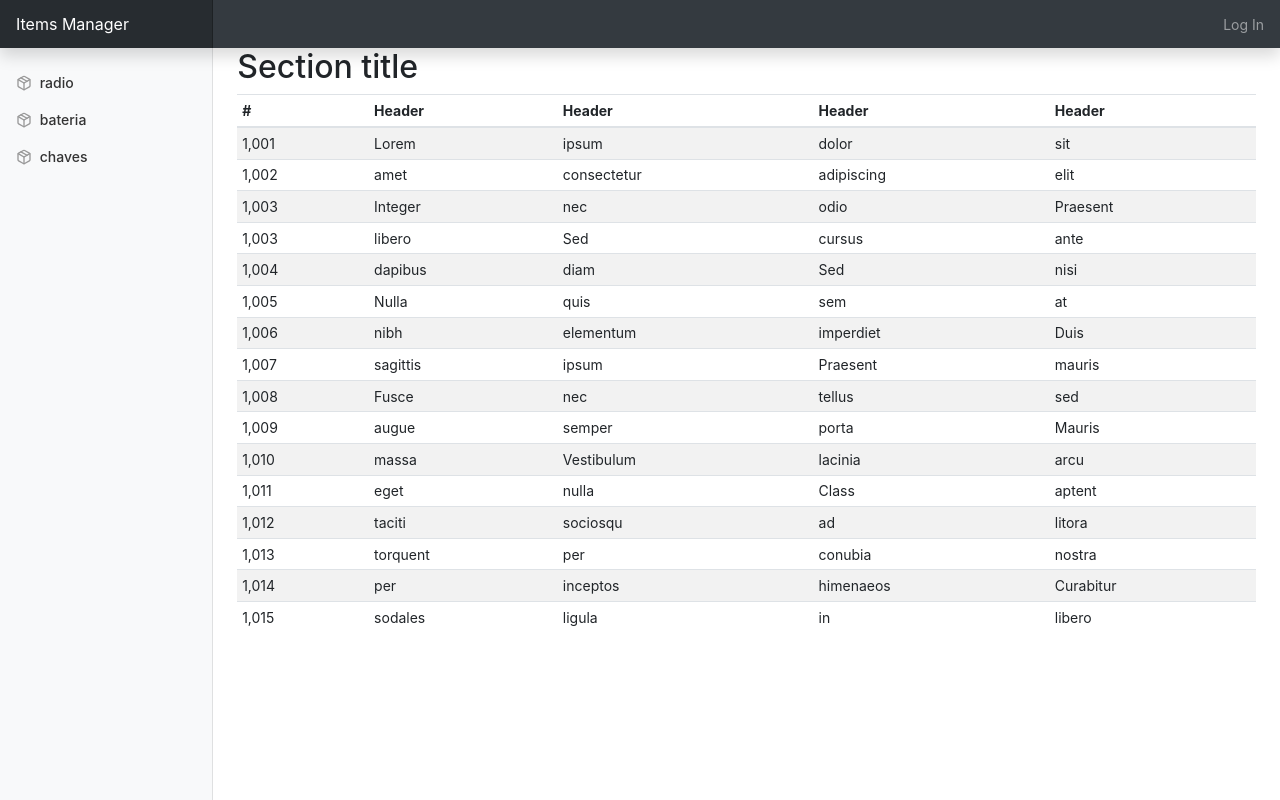
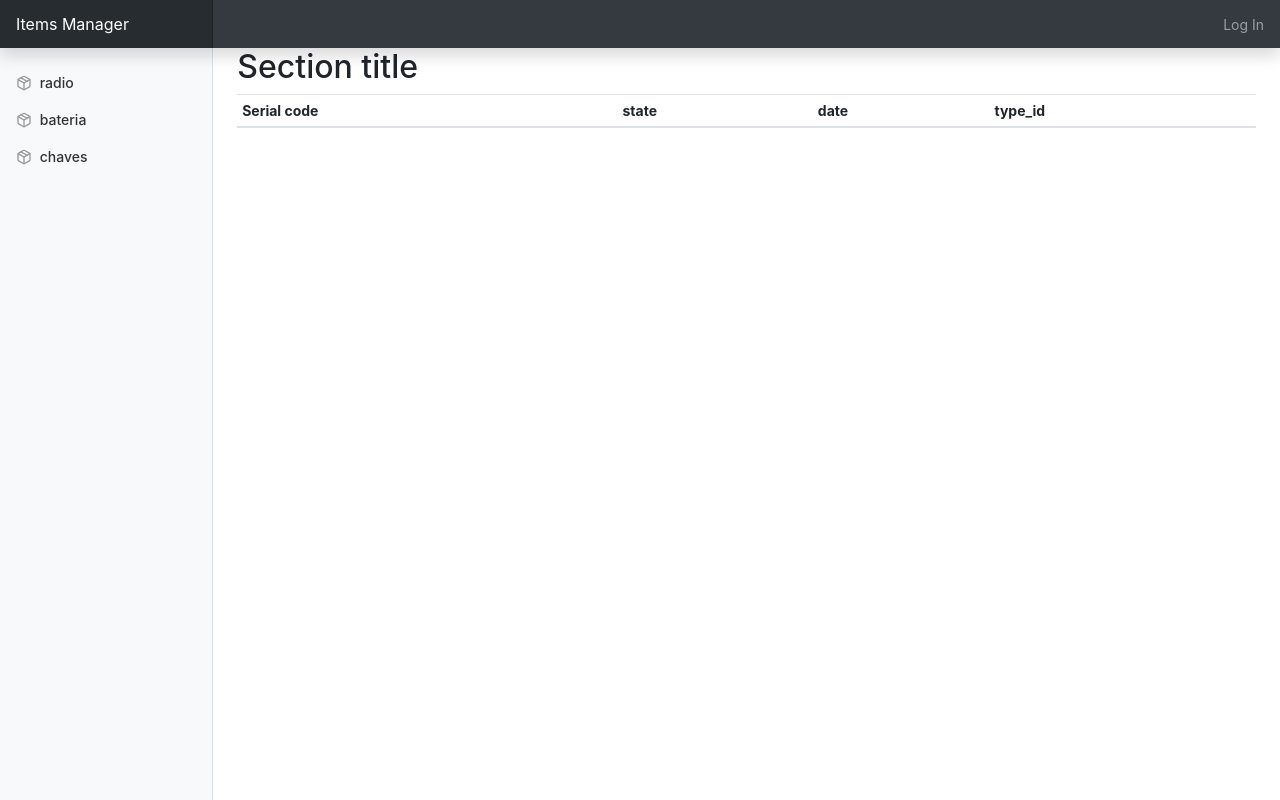
Before and after one commit to fredgido/ShiftItemsManager, a Flask app: page / in a window 1280 px wide. Run offline with Flask 2, Linux system fonts and the light colour scheme; data comes from the database, SQL or seed files in the repository; both versions use the stored data as it was after the commit; lists and menus that the app fills with data are empty; some libraries are stand-ins or nearby versions.

Commit message:
more views

```diff
--- a/templates/dashindex.html
+++ b/templates/dashindex.html
@@ -54,7 +54,7 @@
         <ul class="nav flex-column">
           {% for item_type in item_type_list %}
           <li class="nav-item">
-            <a class="nav-link" href="#">
+            <a class="nav-link" href="{{ url_for('display', item_type=item_type.item_name)}}">
               <span data-feather="package"></span>
               {{ item_type.item_name }} <span class="sr-only">(current)</span>
             </a>
@@ -103,126 +103,23 @@
         <table class="table table-striped table-sm">
           <thead>
             <tr>
-              <th>#</th>
-              <th>Header</th>
-              <th>Header</th>
-              <th>Header</th>
-              <th>Header</th>
+              <th>Serial code</th>
+              <th>state</th>
+              <th>date</th>
+              <th>type_id</th>
             </tr>
           </thead>
           <tbody>
-            <tr>
-              <td>1,001</td>
-              <td>Lorem</td>
-              <td>ipsum</td>
-              <td>dolor</td>
-              <td>sit</td>
+                    {% for item in item_list %}
+                                <tr>
+              <td>{{item.serial_nr}}</td>
+              <td>{{item.state}}</td>
+              <td>{{item.date_inserted}}</td>
+              <td>{{item.item_type_id}}</td>
+
             </tr>
-            <tr>
-              <td>1,002</td>
-              <td>amet</td>
-              <td>consectetur</td>
-              <td>adipiscing</td>
-              <td>elit</td>
-            </tr>
-            <tr>
-              <td>1,003</td>
-              <td>Integer</td>
-              <td>nec</td>
-              <td>odio</td>
-              <td>Praesent</td>
-            </tr>
-            <tr>
-              <td>1,003</td>
-              <td>libero</td>
-              <td>Sed</td>
-              <td>cursus</td>
-              <td>ante</td>
-            </tr>
-            <tr>
-              <td>1,004</td>
-              <td>dapibus</td>
-              <td>diam</td>
-              <td>Sed</td>
-              <td>nisi</td>
-            </tr>
-            <tr>
-              <td>1,005</td>
-              <td>Nulla</td>
-              <td>quis</td>
-              <td>sem</td>
-              <td>at</td>
-            </tr>
-            <tr>
-              <td>1,006</td>
-              <td>nibh</td>
-              <td>elementum</td>
-              <td>imperdiet</td>
-              <td>Duis</td>
-            </tr>
-            <tr>
-              <td>1,007</td>
-              <td>sagittis</td>
-              <td>ipsum</td>
-              <td>Praesent</td>
-              <td>mauris</td>
-            </tr>
-            <tr>
-              <td>1,008</td>
-              <td>Fusce</td>
-              <td>nec</td>
-              <td>tellus</td>
-              <td>sed</td>
-            </tr>
-            <tr>
-              <td>1,009</td>
-              <td>augue</td>
-              <td>semper</td>
-              <td>porta</td>
-              <td>Mauris</td>
-            </tr>
-            <tr>
-              <td>1,010</td>
-              <td>massa</td>
-              <td>Vestibulum</td>
-              <td>lacinia</td>
-              <td>arcu</td>
-            </tr>
-            <tr>
-              <td>1,011</td>
-              <td>eget</td>
-              <td>nulla</td>
-              <td>Class</td>
-              <td>aptent</td>
-            </tr>
-            <tr>
-              <td>1,012</td>
-              <td>taciti</td>
-              <td>sociosqu</td>
-              <td>ad</td>
-              <td>litora</td>
-            </tr>
-            <tr>
-              <td>1,013</td>
-              <td>torquent</td>
-              <td>per</td>
-              <td>conubia</td>
-              <td>nostra</td>
-            </tr>
-            <tr>
-              <td>1,014</td>
-              <td>per</td>
-              <td>inceptos</td>
-              <td>himenaeos</td>
-              <td>Curabitur</td>
-            </tr>
-            <tr>
-              <td>1,015</td>
-              <td>sodales</td>
-              <td>ligula</td>
-              <td>in</td>
-              <td>libero</td>
-            </tr>
+          {% endfor %}
+
           </tbody>
         </table>
       </div>
--- a/views.py
+++ b/views.py
@@ -11,10 +11,34 @@ def test():
     return render_template('dashindex.html', item_type_list=all_item_type)
 
 
+@app.route("/t")
+def t():
+    all_item_type = [{"item_name": "Radio"}, {"item_name": "Baterias"}, {"item_name": "Chaves"}]
+    return render_template('BaseTemplate.html', item_type_list=all_item_type)
+
+
 @app.route("/")
 def index():
     all_item_type = ItemType.query.all()
     return render_template('dashindex.html', item_type_list=all_item_type)
+
+
+@app.route("/display/<item_type>")
+def display(item_type):
+    all_item_type = ItemType.query.all()
+    item_type_selected = ItemType.query.filter_by(item_name=item_type).all()
+    if len(item_type_selected)> 0:
+        item_type_selected = item_type_selected[0]
+    else:
+        item_type_selected = ItemType.query.all()[0]
+    item_list = Item.query.filter_by(item_type_id=item_type_selected.id).all()
+    return render_template(
+        'dashindex.html',
+        item_type_list=all_item_type,
+        item_type_selected=item_type_selected,
+        item_list=item_list
+        )
+
 
 
 @app.route("/item", methods=['GET'])
```
Also changed, not shown: BaseTemplate.html (deleted, +0 -280 lines), db.db.
